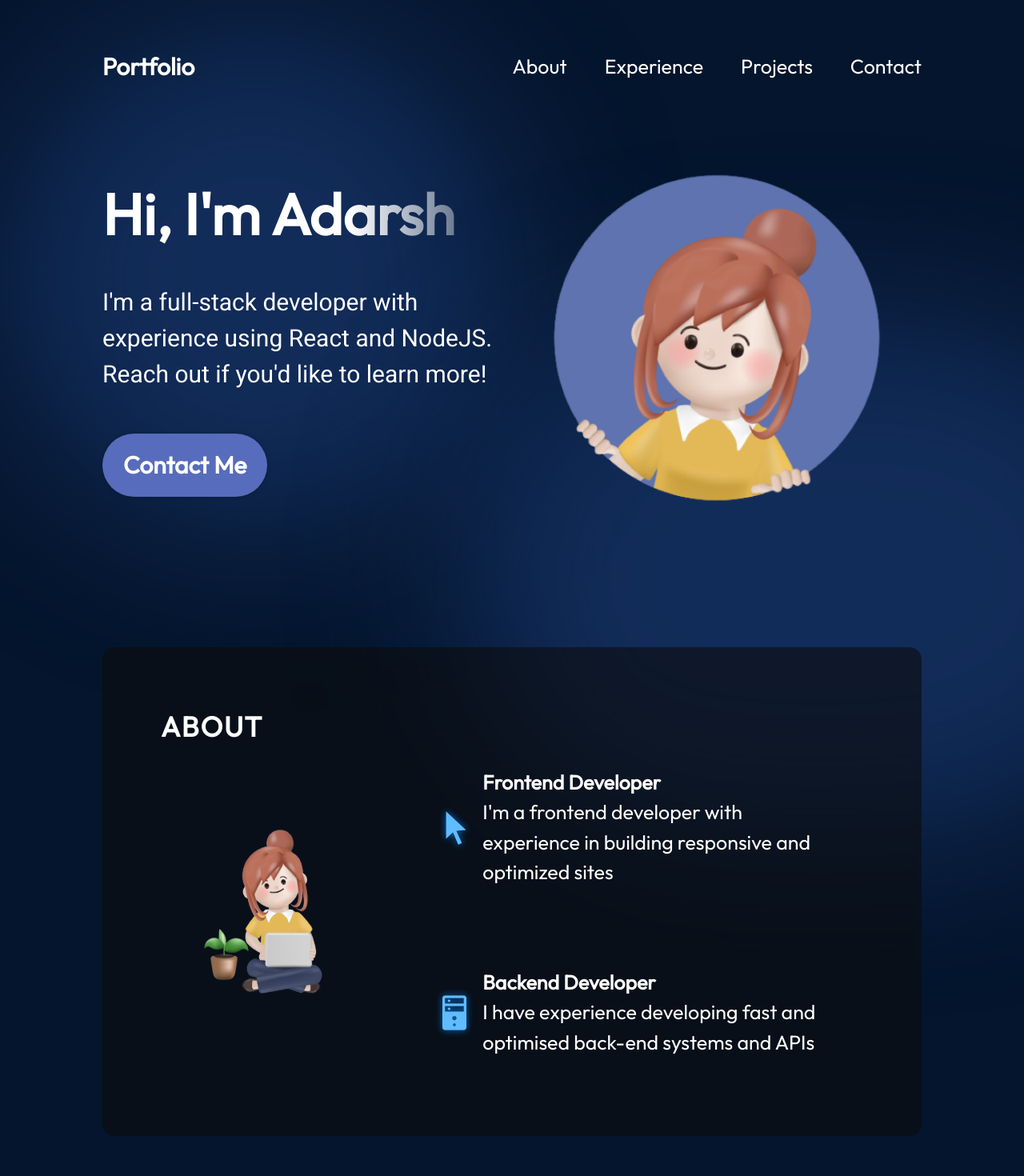
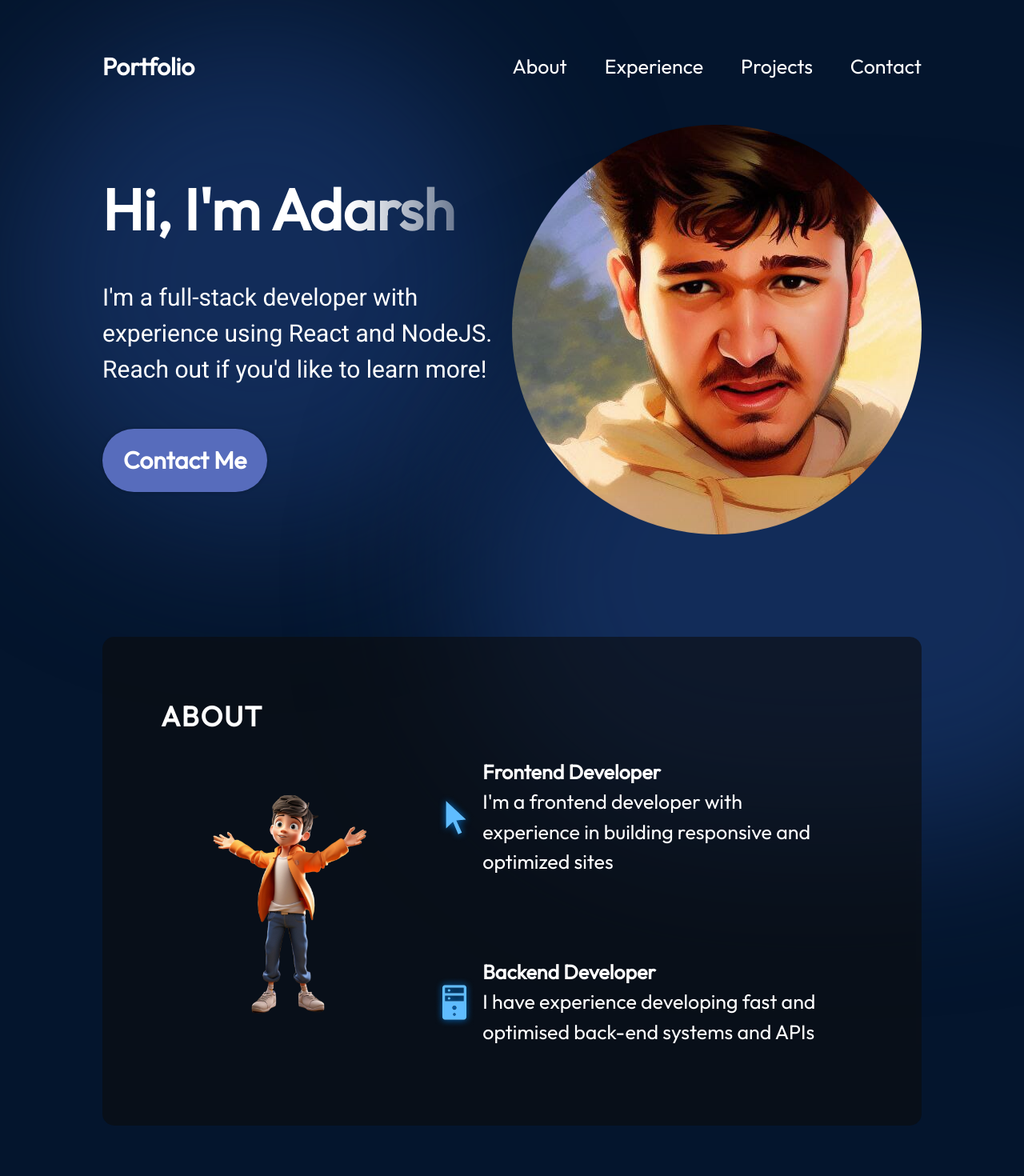
Before and after one commit to adarshnarayan04/portfolio_adarsh, a React (Vite) app: page / in a window 1280 px wide. Shown: the top 1470 px of the page at 80% size. Built offline with nearby package versions, Linux system fonts and the light colour scheme.

Commit message:
updated profile pic

```diff
--- a/src/components/About/About.jsx
+++ b/src/components/About/About.jsx
@@ -9,7 +9,7 @@ export const About = () => {
       <h2 className={styles.title}>About</h2>
       <div className={styles.content}>
         <img
-          src={getImageUrl("about/aboutImage.png")}
+          src={getImageUrl("about/cartoon.png")}
           alt="Me sitting with a laptop"
           className={styles.aboutImage}
         />
--- a/src/components/Hero/Hero.jsx
+++ b/src/components/Hero/Hero.jsx
@@ -18,13 +18,14 @@ export const Hero = () => {
         </p>
         <a
           href="mailto:adarshnarayangumla@gmail.com"
+          target="_blank"
           className={styles.contactBtn}
         >
           Contact Me
         </a>
       </div>
       <img
-        src={getImageUrl("hero/heroImage.png")}
+        src={getImageUrl("hero/nayan_anime.jpg")}
         alt="Hero image of me"
         className={styles.heroImg}
       />
--- a/src/components/Hero/Hero.module.css
+++ b/src/components/Hero/Hero.module.css
@@ -53,6 +53,7 @@
 .heroImg {
   width: 50%;
   z-index: 1;
+  border-radius: 50%;
 
   animation-name: floating;
   animation-duration: 3s;
```
Also changed, not shown: assets/about/cartoon.png (added), assets/hero/nayan_anime.jpg (added).
